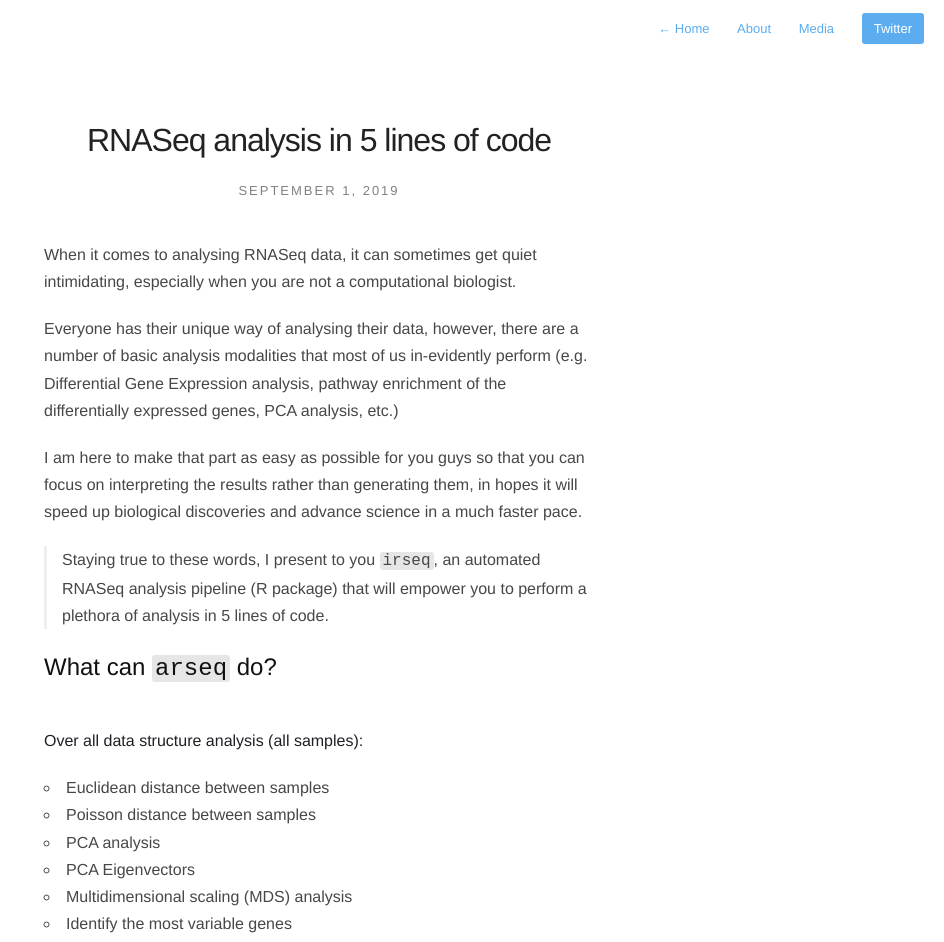
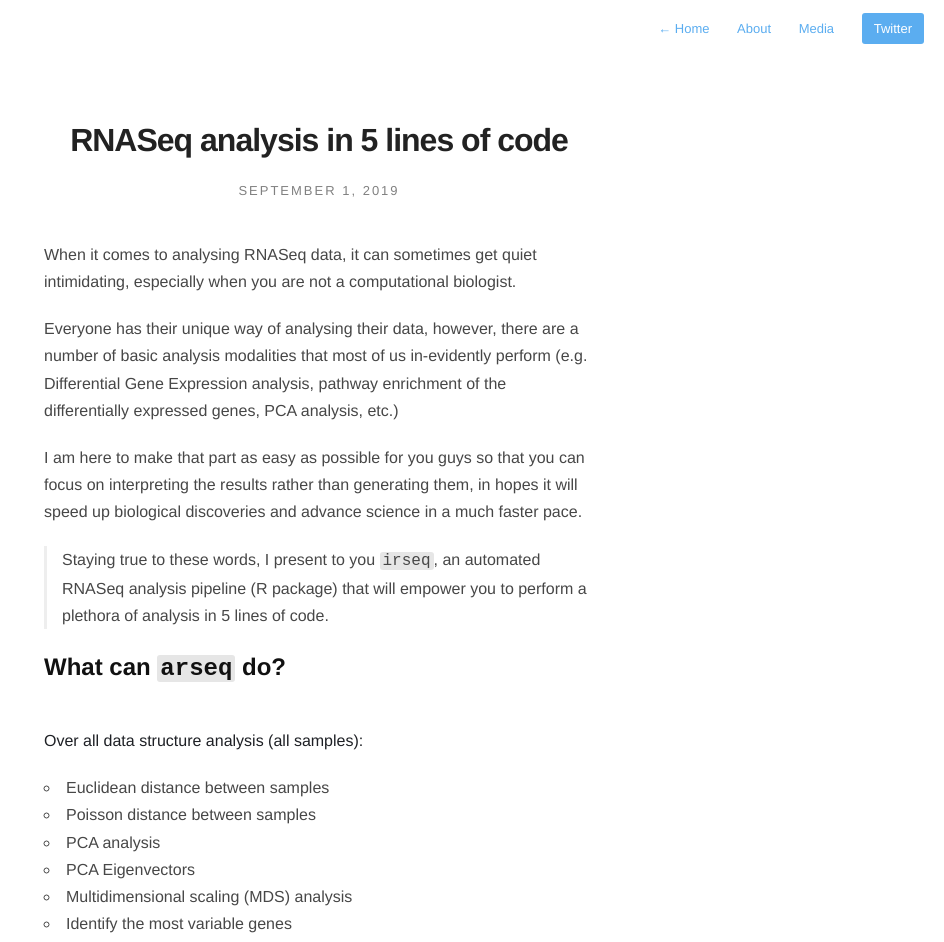
Before and after one commit to jjacklee116/ajitjohnson.github.io, a Jekyll site: the page built from _posts/2019-09-01-arseq.markdown, in a window 1280 px wide. Shown: the top 942 px of the page, without its empty margins (336-1280 px from the left). Built offline with Jekyll 4.4.1, drawn with Linux system fonts in a browser that asks for light colours; nearby versions of some CDN libraries; comment, search, counter and statistics services are not loaded.

Commit message:
update CSS

````diff
--- a/_posts/2019-09-01-arseq.markdown
+++ b/_posts/2019-09-01-arseq.markdown
@@ -23,7 +23,7 @@ I am here to make that part as easy as possible for you guys so that you can foc
 - PCA Eigenvectors
 - Multidimensional scaling (MDS) analysis
 - Identify the most variable genes
-
+<br>
 **Analysis between groups of interest:**
 - Differential gene expression analysis using DESeq2
 - Volcano Plot of differentially expressed genes
@@ -36,7 +36,7 @@ I am here to make that part as easy as possible for you guys so that you can foc
 - KEGG pathway enrichment of the differentially expressed genes
 - KEGG pathway diagrams of the top 5 enriched pathways
 - GSEA analysis (H, C1, C2, C3, C4, C5, C6, C7 genesets)
-
+<br>
 It took me a solid few weekends to write this package and I’m super excited to share it with you guys and learn how many gazillion hours it saves you on your analysis.
 
 ![That’s me being excited for you guys](https://media.giphy.com/media/vFKqnCdLPNOKc/giphy.gif)
@@ -54,7 +54,7 @@ If you have never worked with R programming, naturally you will need to set that
 There are two files that you need to start the analysis.
 1. `Counts table`
 2. `Meta data` file
-
+<br>
 For this task, I am going to assume that you have the `counts table` ready. Counts table is the un-normalised data where transcripts/genes are in rows and samples are in columns.
 
 The package currently supports gene names and ENSEMBLE id’s. If you have gene names (HUGO) as identifiers, please make sure that the various transcripts have been summarised into a single unique gene (I recommend summing them). Below is an example of a counts table.
@@ -87,11 +87,11 @@ The package requires a lot of dependencies and so it is probably going to take a
 Following installation, we are going to load the package, set the working directory and then load your data into the R environment. `Working directory` is nothing but the path to the folder which contains your counts table and meta data files. Let’s go ahead and do that with the following lines of code.
 
 ```R
-# Load the package
+#Load the package
 
 library("arseq")
 
-# Set the working directory (path to the folder of where your data is located)
+#Set the working directory (path to the folder of where your data is located)
 
 setwd("\path to the folder \of where your data is located\")
 
--- a/assets/css/highlight.css
+++ b/assets/css/highlight.css
@@ -61,7 +61,7 @@
 .smalltalk .hljs-class,
 .hljs-doctag,
 .nginx .hljs-built_in {
-  color: #c1ef65;
+  color: #8B0000;
 }
 
 .hljs-symbol,
--- a/assets/css/style.css
+++ b/assets/css/style.css
@@ -239,12 +239,14 @@ em, i { font-style: italic; }
 	margin-bottom: 20px;
 	color: #222;
 	font: 300 32px/1.4em "Helvetica Neue", Helvetica,Arial,sans-serif;
+	font-weight: bold;
 }
 
 .post h2 {
 	margin-bottom: 40px;
 	  font: 300 24px/1.5 "Helvetica Neue",Helvetica,Arial,sans-serif;
 	  color: #111;
+		font-weight: bold;
 }
 
 
````
